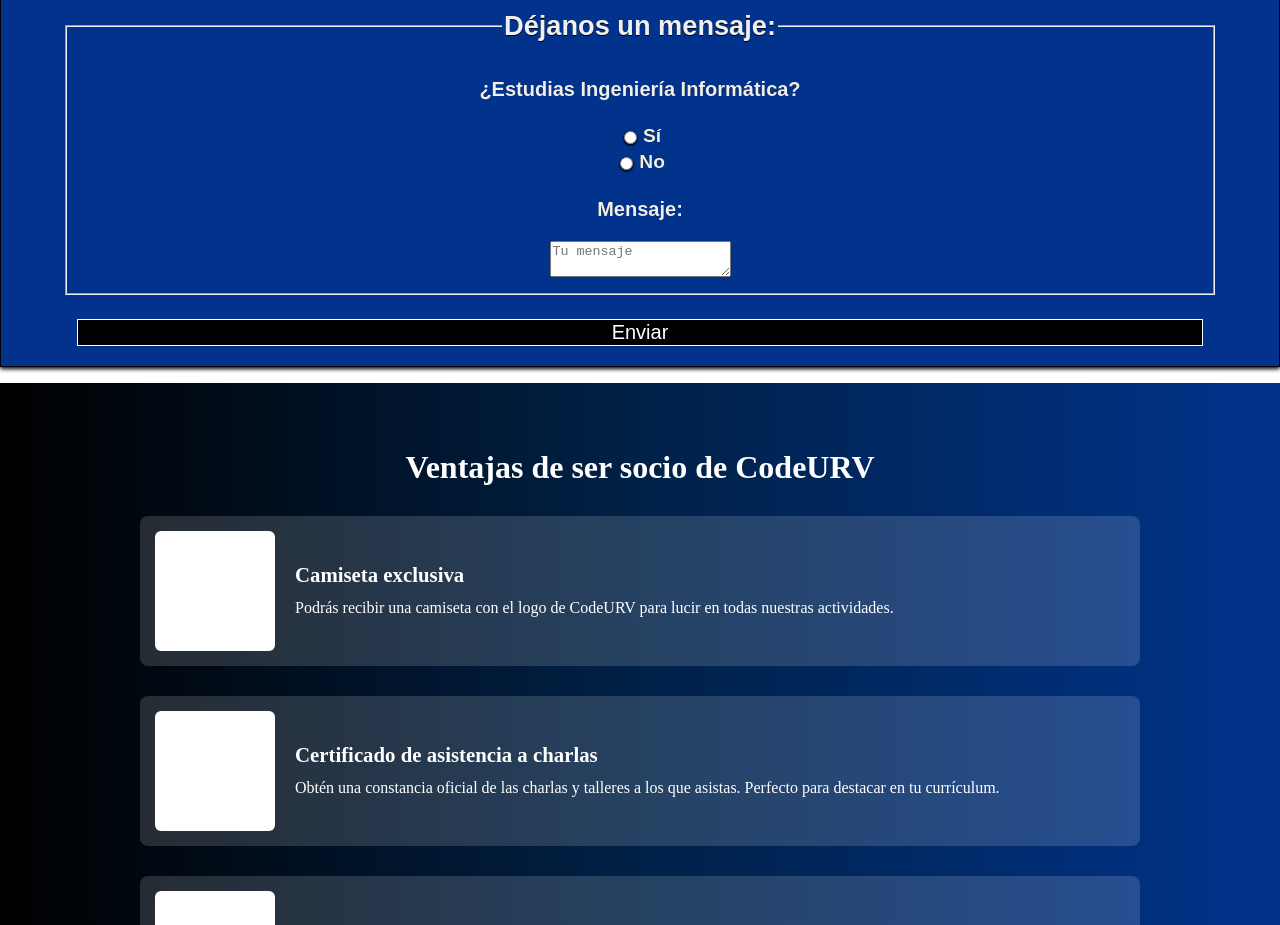
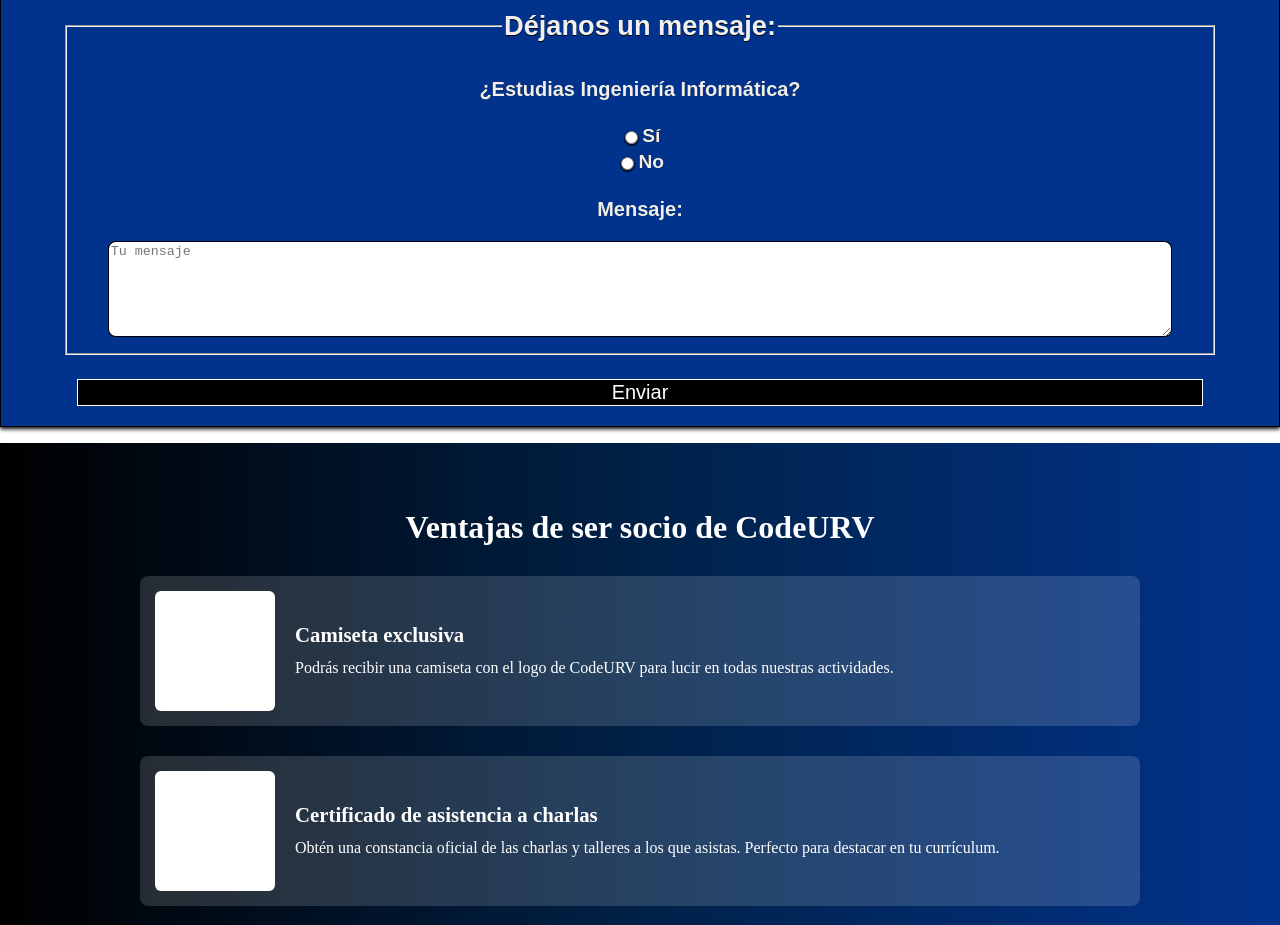
Before and after one commit to IvanCarayol/Web_Asociacion_CodeURV, a React (Vite) app in the folder web_codeurv/: page / in a window 1280 px wide. Shown: the part 1160-2085 px from the top of the page. Built offline with nearby package versions, Linux system fonts and the light colour scheme.

Commit message:
retoque del form. Falta retocar algo el textarea o estilizarlo diferente, por si no os mola el diseño

```diff
--- a/web_codeurv/src/components/Form.jsx
+++ b/web_codeurv/src/components/Form.jsx
@@ -41,10 +41,10 @@ function Form() {
           </div>
           <div class="form__msg-container">
             <p class="form__text">Mensaje:</p>
-            <textarea id="mensaje" name="mensaje" placeholder="Tu mensaje"></textarea>
+            <textarea id="mensaje" name="mensaje" placeholder="Tu mensaje" sentences maxLength={500} rows="6"></textarea>
           </div>
         </fieldset>
-        <input id="Enviar" name="Enviar" class="enviar" type="submit" value="Enviar" ></input>
+        <input id="Enviar" name="Enviar" class="enviar" type="submit" value="Enviar"></input>
       </form>
     </section>
 
--- a/web_codeurv/src/styles/Form.css
+++ b/web_codeurv/src/styles/Form.css
@@ -116,8 +116,8 @@
 .form__input-yes, .form__input-no {
     display: flex;
     justify-content: space-evenly;
+    gap: .1em;
     align-items: center;
-    gap: .2em;
 }
 
 .form__msg-container {
@@ -126,5 +126,12 @@
     justify-content: space-evenly;
     align-items: center;
     filter: drop-shadow(0px .6px .6px black);
+    textarea {
+        width: 95%;
+        border: 1px solid black;
+        outline: none;
+        border-radius: 8px 8px 8px 8px;
+        filter: drop-shadow(0px .6px .6px black);
+    }
 
 }
```
